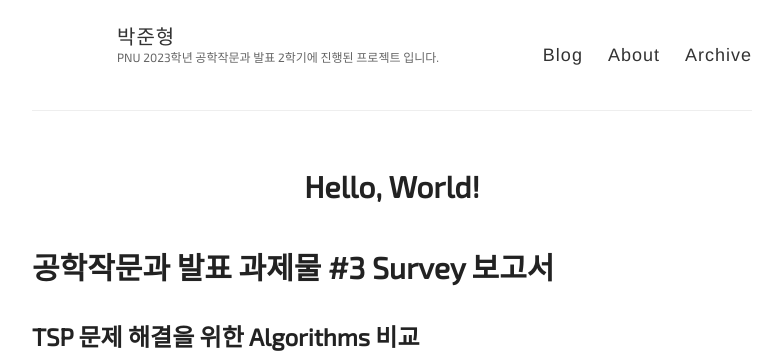
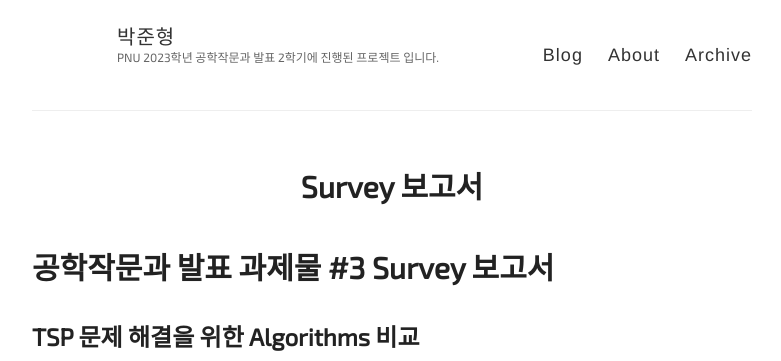
Before and after one commit to JunHyeong-99/JunHyeong-99.github.io, a Jekyll site: the page built from _posts/2023-10-04-Survey.md, in a window 1280 px wide. Shown: the top 361 px of the page, without its empty margins (248-1029 px from the left). Built offline with Jekyll 4.4.1, drawn with Linux system fonts in a browser that asks for light colours; some web fonts are replaced.

```diff
--- a/_posts/2023-10-04-Survey.md
+++ b/_posts/2023-10-04-Survey.md
@@ -1,6 +1,6 @@
 ---
 layout: post
-title: Hello, World!
+title: Survey 보고서
 author: John Doe
 tags: article, nextjs, js
 ---
@@ -22,5 +22,5 @@ TSP[^tsp] 문제를 해결하는 Algorithm으로 먼저 Uninformed Search Algori
 
 먼저 BFS 알고리즘은 흔히 알고 있는 넓이 우선 탐색 방식이다. 다음 탐색의 후보가 되는 노드의 집합을 frontier라고 하겠다. TSP에서 인접한 도시들을 방문한 적이 없거나 frontier에 이미 들어가 있지 않는 경우 노드로 frontier에 넣고 FIFO(first in first out) 방식으로 frontier에서 노드를 꺼내서 frontier가 Empty 해지거나 Goal-test를 성공할 때까지 loop를 돌며 탐색하게 된다. 여기서 중요한 부분은 탐색 시간을 줄이기 위해 새로운 노드를 frontier에서 pop 하고 Goal-test를 하는 것이 아닌 frontier에 노드를 넣기 전에 Goal-test를 하며 한 depth를 탐색할 시간을 줄여 주어야 한다. depth가 깊지 않으면 시간의 차이가 무의미하게 작지만 depth가 깊어질 수록 시간의 차이가 아래 표와 같이 많이 나기 때문이다.
 
-![img1]({{site.baseurl}}/images/img1.jpg)
+![img1](https://github.com/JunHyeong-99/JunHyeong-99.github.io/assets/64734115/76ffcc79-d85b-4a4b-ade4-57e12c12f79f)
 [^tsp] TSP 문제란 그래프의 처음 시작 노드에서 모든 노드를 거쳐서 시작 노드로 돌아오는 최소 cost 경로를 찾는 문제이다.
```
